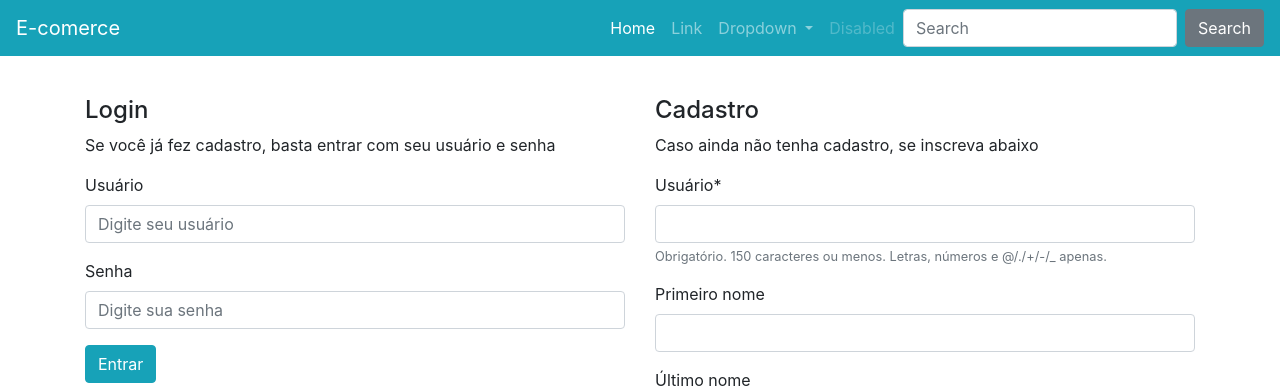
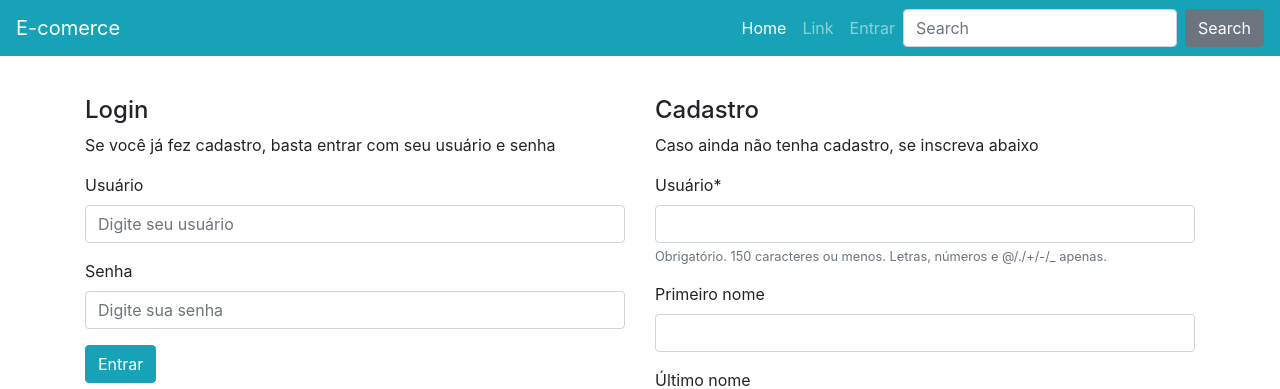
Before and after one commit to leonhardc/ecomerce-django, a Django app: page /perfil/ in a window 1280 px wide. Shown: the top 389 px of the page. Run offline with Django 4.2, Linux system fonts and the light colour scheme; some libraries are stand-ins or nearby versions.

Commit message:
Atualizado algumas urls da pagina

```diff
--- a/templates/parciais/_nav.html
+++ b/templates/parciais/_nav.html
@@ -16,21 +16,24 @@
             <li class="nav-item">
                 <a class="nav-link" href="#">Link</a>
             </li>
+
+            {% if request.user.is_authenticated %}
             <li class="nav-item dropdown">
                 <a class="nav-link dropdown-toggle" href="#" id="navbarDropdown" role="button"
                     data-toggle="dropdown" aria-haspopup="true" aria-expanded="false">
-                    Dropdown
+                    Conta
                 </a>
                 <div class="dropdown-menu" aria-labelledby="navbarDropdown">
-                    <a class="dropdown-item" href="#">Action</a>
-                    <a class="dropdown-item" href="#">Another action</a>
-                    <div class="dropdown-divider"></div>
-                    <a class="dropdown-item" href="#">Something else here</a>
+                    <a class="dropdown-item" href="{% url 'perfil:criar' %}">Atualizar Dados</a>
+                    <a class="dropdown-item" href="{% url 'perfil:logout' %}">Sair</a>
                 </div>
             </li>
+            {% else %}
             <li class="nav-item">
-                <a class="nav-link disabled" href="#">Disabled</a>
+                <a class="nav-link" href="{% url 'perfil:criar' %}">Entrar</a>
             </li>
+            {% endif %}
+
 
             {% if request.session.carrinho %}
                 <li class="nav-item">
```
